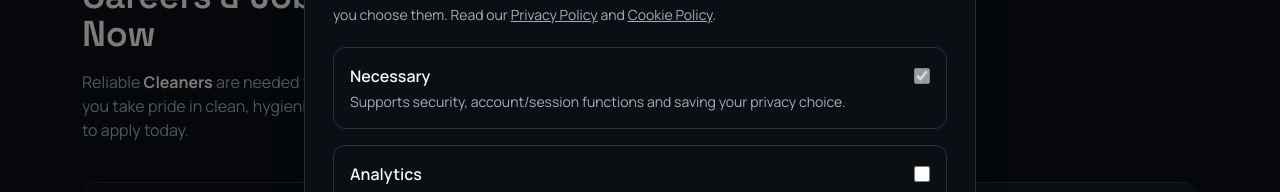
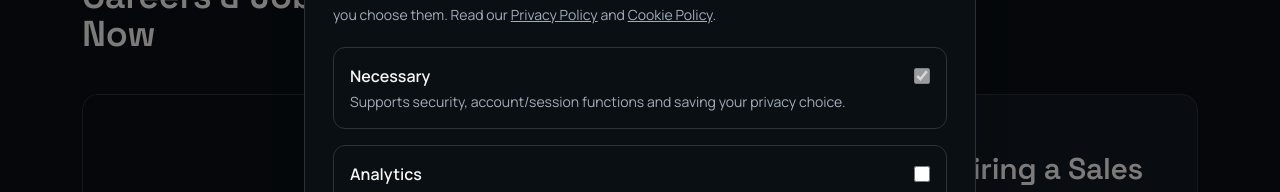
Before and after one commit to kyleel2249/CintexaWeb, a React (Vite) app in the folder artifacts/cintexa/: page /careers in a window 1280 px wide. Shown: the part 220-412 px from the top of the page. Built offline with nearby package versions, Linux system fonts and the light colour scheme; no server answers.

Commit message:
Move cleaner introduction directly above cleaner vacancy

```diff
--- a/artifacts/cintexa/src/pages/Careers.tsx
+++ b/artifacts/cintexa/src/pages/Careers.tsx
@@ -123,14 +123,6 @@ export function Careers() {
         <h1 className="cx-display mt-3 max-w-3xl text-3xl sm:text-4xl">
           Careers & Job Vacancies in Ghana — Apply Now
         </h1>
-        <p className="mt-4 max-w-2xl text-[hsl(var(--fg-muted))]">
-          Reliable{" "}
-          <strong className="text-[hsl(var(--fg))]">Cleaners</strong> are needed for{" "}
-          <strong className="text-[hsl(var(--fg))]">homes, offices, churches</strong>, schools and
-          other premises. If you take pride in clean, hygienic spaces and you are available and
-          dedicated, you are invited to apply today.
-        </p>
-
         {/* Featured external vacancy inspired by the supplied ByBeth Boutique advert */}
         <article className="mt-10 overflow-hidden rounded-2xl border border-[hsl(var(--border))] bg-[hsl(var(--bg-raised))]">
           <div className="grid gap-0 lg:grid-cols-2">
@@ -181,6 +173,14 @@ export function Careers() {
             </div>
           </div>
         </article>
+
+        <p className="mt-4 max-w-2xl text-[hsl(var(--fg-muted))]">
+          Reliable{" "}
+          <strong className="text-[hsl(var(--fg))]">Cleaners</strong> are needed for{" "}
+          <strong className="text-[hsl(var(--fg))]">homes, offices, churches</strong>, schools and
+          other premises. If you take pride in clean, hygienic spaces and you are available and
+          dedicated, you are invited to apply today.
+        </p>
 
         {/* Featured vacancy */}
         <article
```
